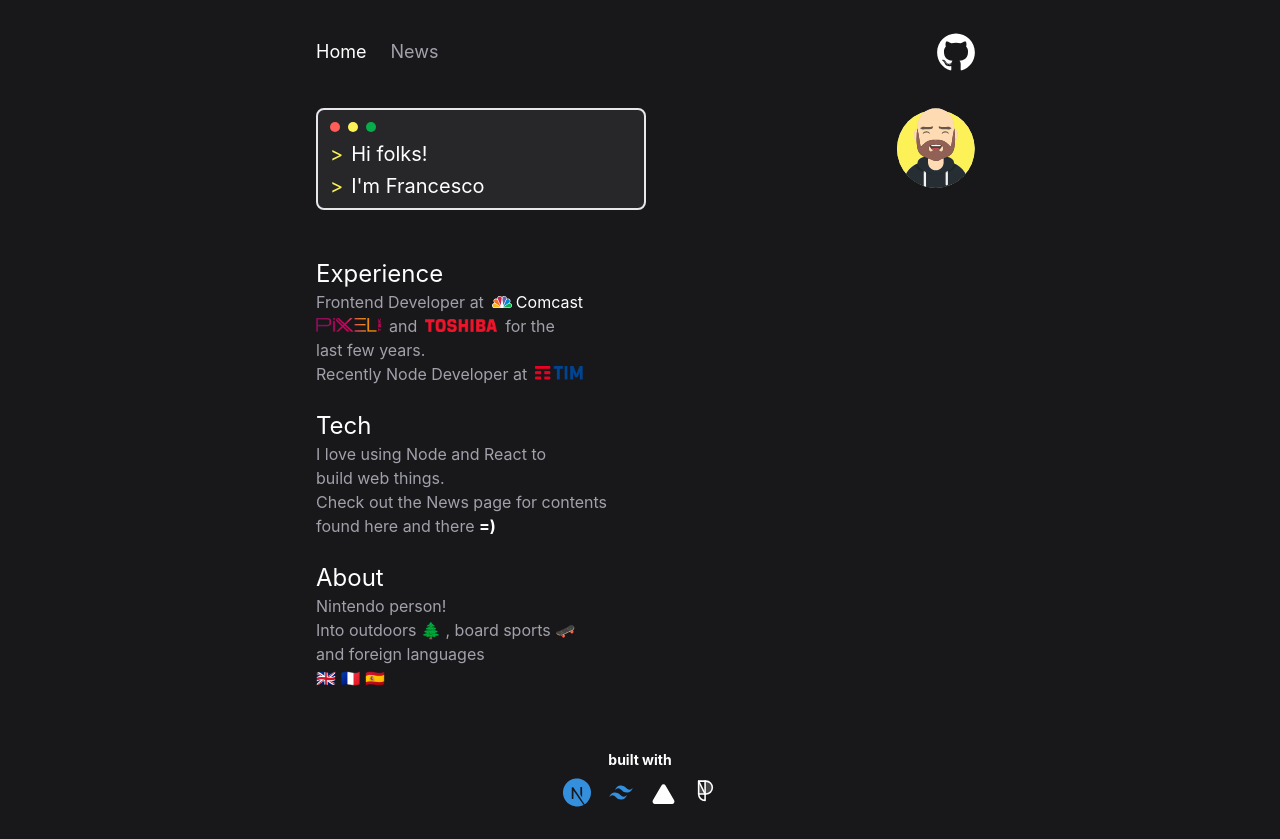
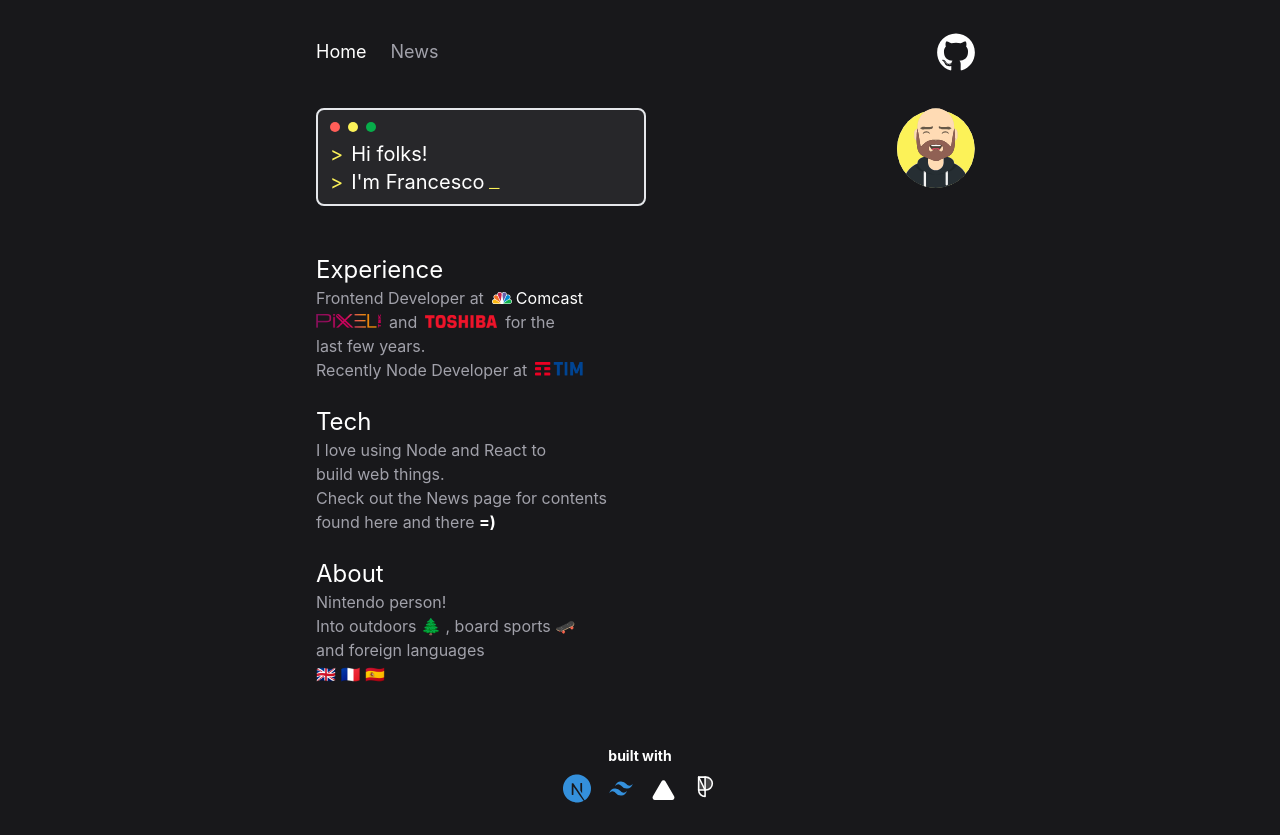
Before and after one commit to inhopj/fcirone.dev, a Next.js app: page / in a window 1280 px wide. Built offline with nearby package versions, Linux system fonts and the light colour scheme; some icons are missing.

Commit message:
create Cursor component icon

```diff
--- /dev/null
+++ b/components/Icons/Cursor.tsx
@@ -0,0 +1,40 @@
+interface Props {
+  className?: string;
+  size: number;
+}
+
+const Cursor = ({ className: parentClassNames, size }: Props) => {
+  return (
+    <svg
+      className={parentClassNames}
+      xmlns="http://www.w3.org/2000/svg"
+      width={size}
+      fill="#ffffff"
+      viewBox="0 0 50 10"
+    >
+      <rect
+        width="50"
+        height="10"
+        fill="none">
+      </rect>
+      <line
+        x1="0"
+        y1="10"
+        x2="25"
+        y2="10"
+        fill="none"
+        stroke="#fcf258"
+        strokeWidth="6"
+      >
+        <animate
+          attributeName="opacity"
+          values="0;1;0"
+          dur="1.5s"
+          repeatCount="indefinite"
+        ></animate>
+      </line>
+    </svg>
+  )
+}
+
+export default Cursor
```
